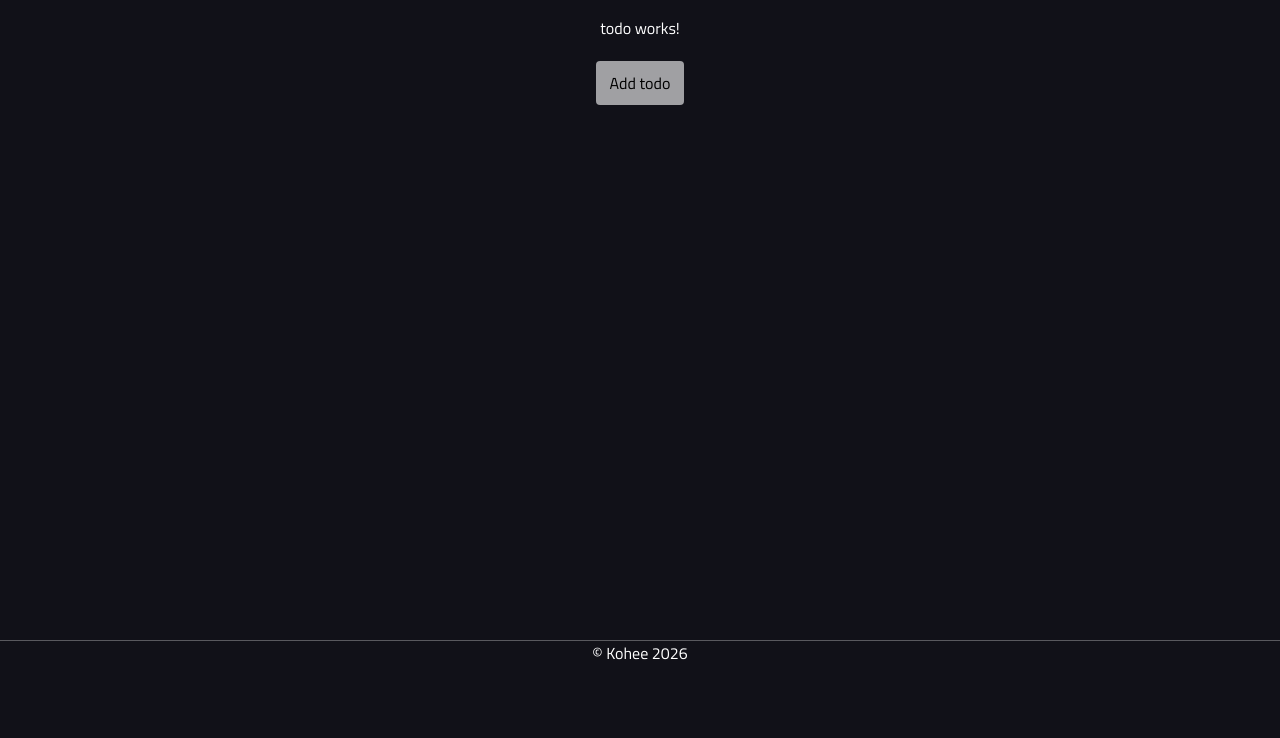
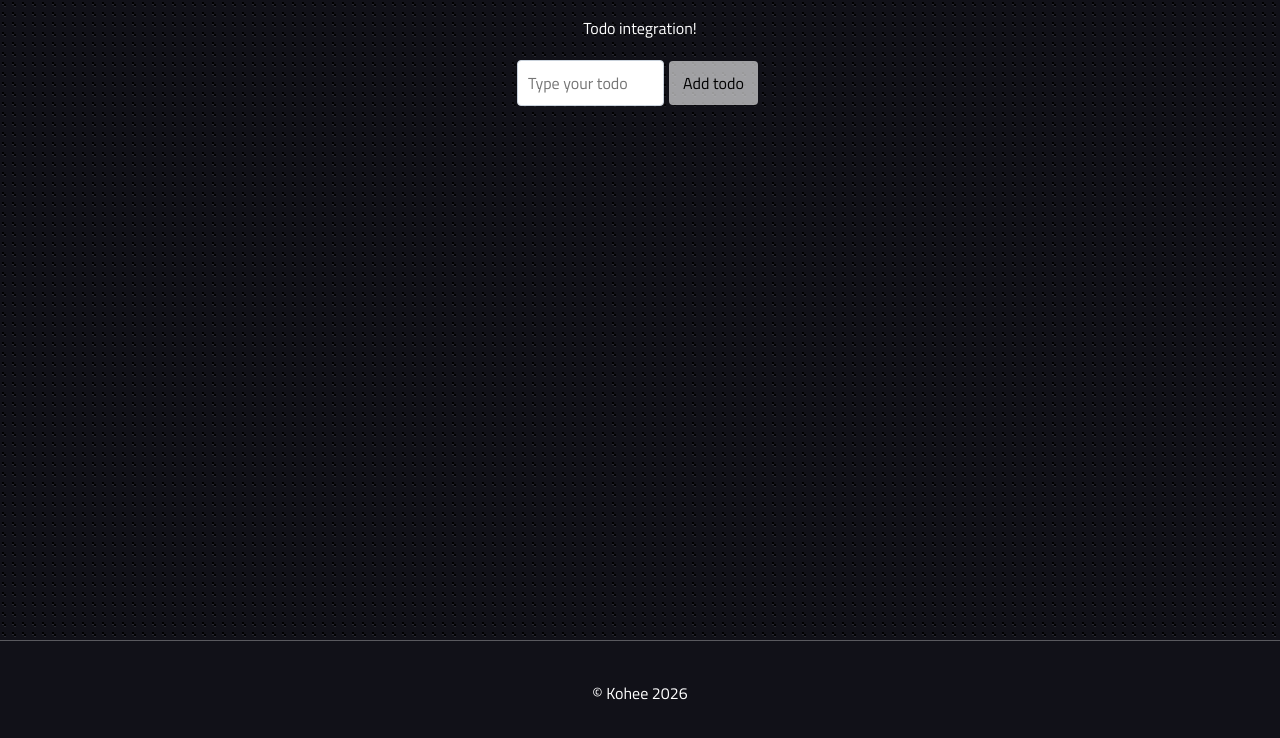
Before and after one commit to Icd-Kohi/yasp, an Angular app in the folder todofront/: page / in a window 1280 px wide. Shown: the top 738 px of the page. Built offline with nearby package versions, Linux system fonts and the light colour scheme.

Commit message:
add: improve page elements, footer and naming

```diff
--- a/todofront/src/app/todo/todo.html
+++ b/todofront/src/app/todo/todo.html
@@ -1,8 +1,11 @@
 <main class="site-page">
-  <p>todo works!</p>
-  <button
-    type="button"
-    class="site-add-button"
-    (click)="nothing()"
-    >Add todo</button>
+  <p>Todo integration!</p>
+  <div class="div-todo">
+    <input type="text" class="todo-input" placeholder="Type your todo" />
+    <button
+        type="button"
+        class="site-add-button"
+        (click)="nothing()"
+        >Add todo</button>
+  </div>
 </main>
--- a/todofront/src/index.html
+++ b/todofront/src/index.html
@@ -13,9 +13,11 @@
 
 </head>
 <body>
-  <app-root></app-root>
+  <div class="wrapper">
+    <app-root></app-root>
+  </div>
 </body>
   <footer class="site-footer">
-    <span>© Kohee 2026 </span>
+    <span class="footer-element">© Kohee 2026 </span>
   </footer>
 </html>
```
